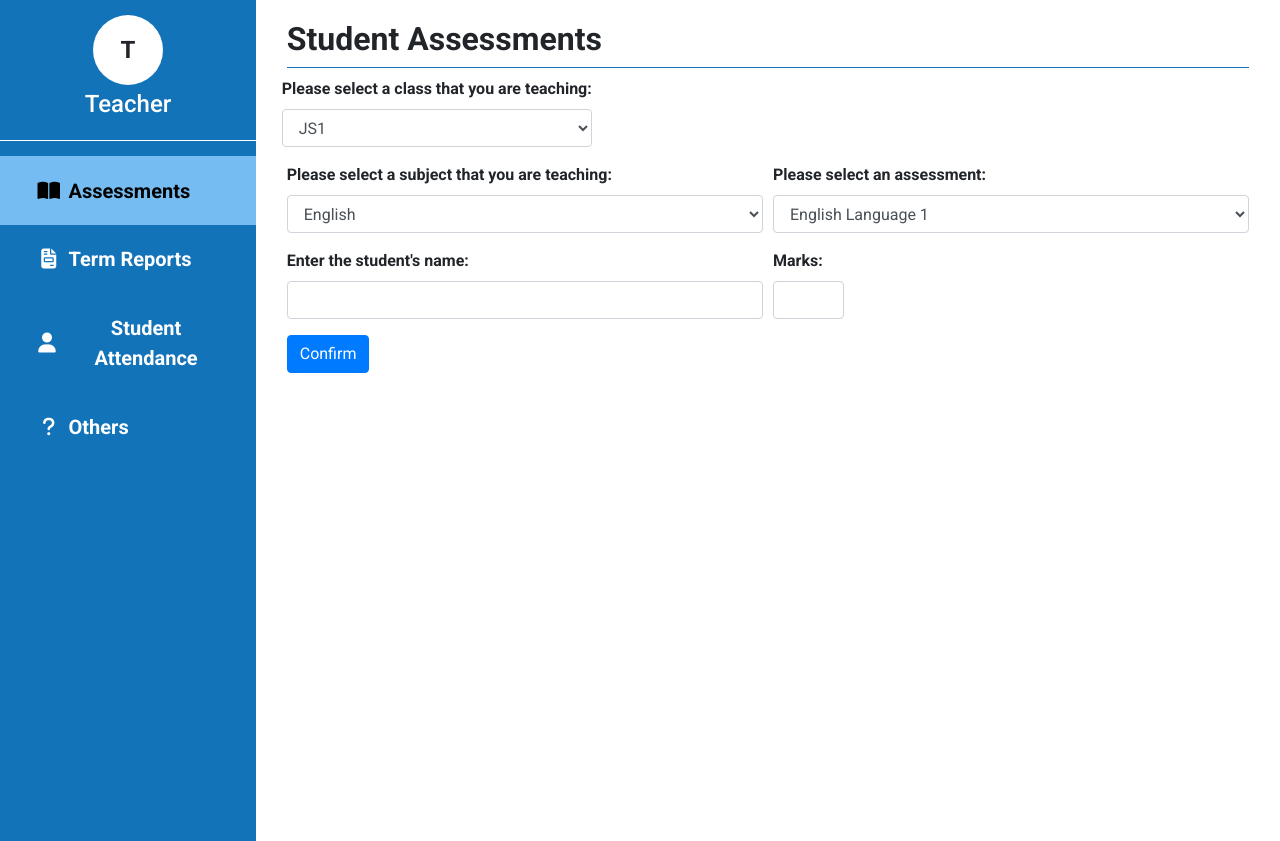
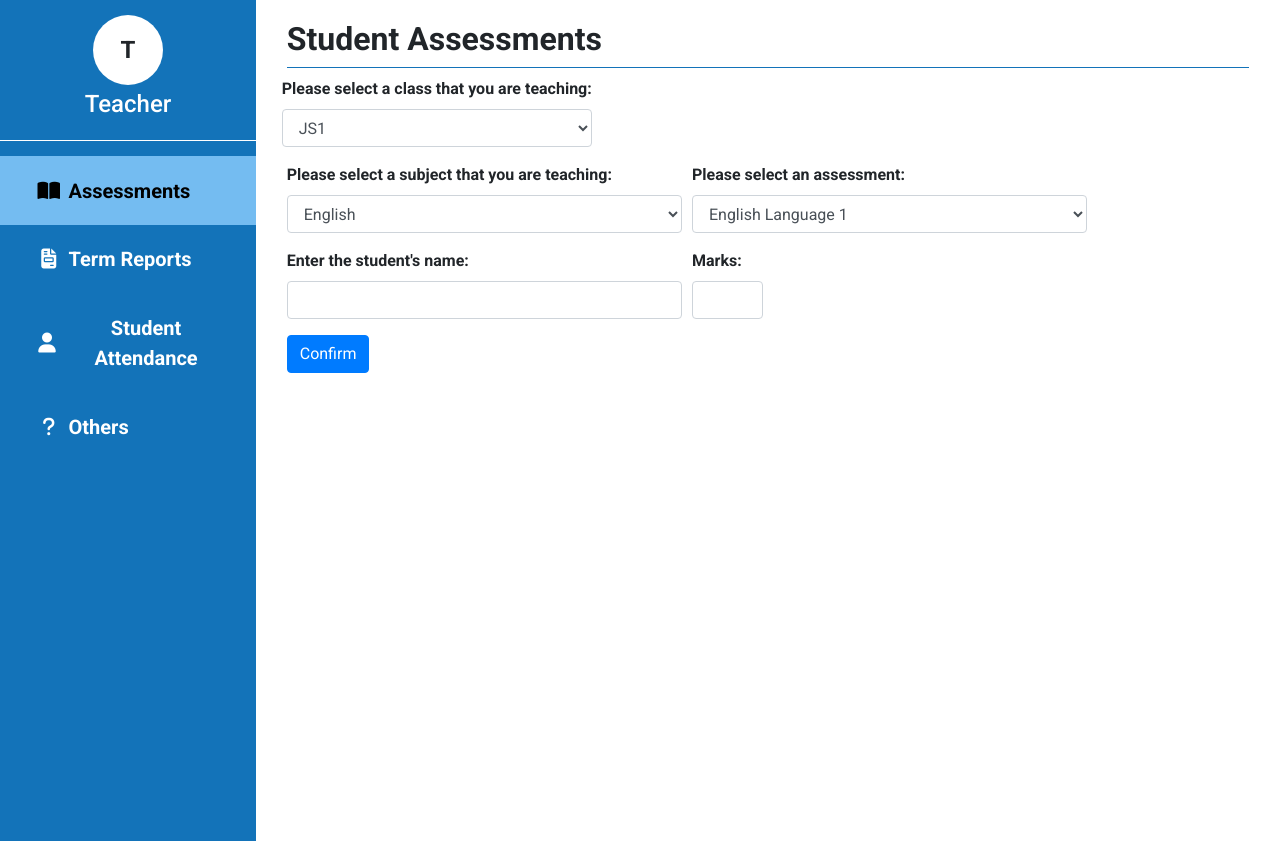
Before and after one commit to huijack/Kindergarten-Management-System, a Flask app: page /teacher in a window 1280 px wide. Run offline with Flask 3, Linux system fonts and the light colour scheme; some libraries are stand-ins or nearby versions.

Commit message:
minor change

```diff
--- a/website/templates/teacher.html
+++ b/website/templates/teacher.html
@@ -99,7 +99,7 @@
                 </div>
 
                 <div class="form-row">
-                  <div class="form-group col-md-6">
+                  <div class="form-group col-md-5">
                     <label for="inputSubject"><b>Please select a subject that you are teaching:</b></label>
                     <select id="inputSubject" class="form-control">
                         <option selected>English</option>
@@ -109,7 +109,7 @@
                       </select>
                   </div>
 
-                    <div class="form-group col-md-6">
+                    <div class="form-group col-md-5">
                     <label for="inputAssessment"><b>Please select an assessment:</b></label>
                     <select id="inputAssessment" class="form-control">
                         <option selected>English Language 1</option>
@@ -124,7 +124,7 @@
                     </div>
                 </div>
                 <div class="form-row">
-                    <div class="form-group col-md-6">
+                    <div class="form-group col-md-5">
                     <label for="inputName"><b>Enter the student's name:</b></label>
                     <input type="text" class="form-control" id="inputName">
                     </div>
```
